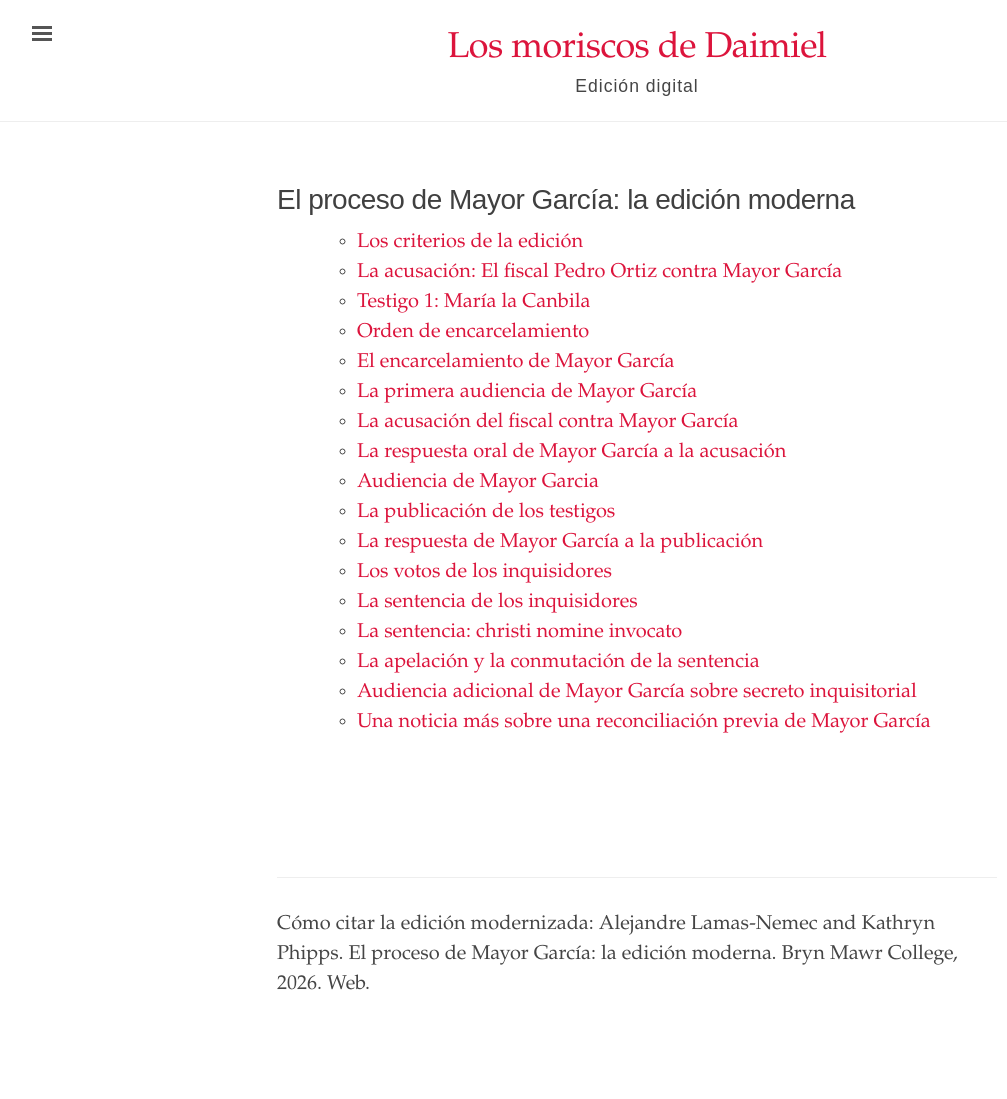
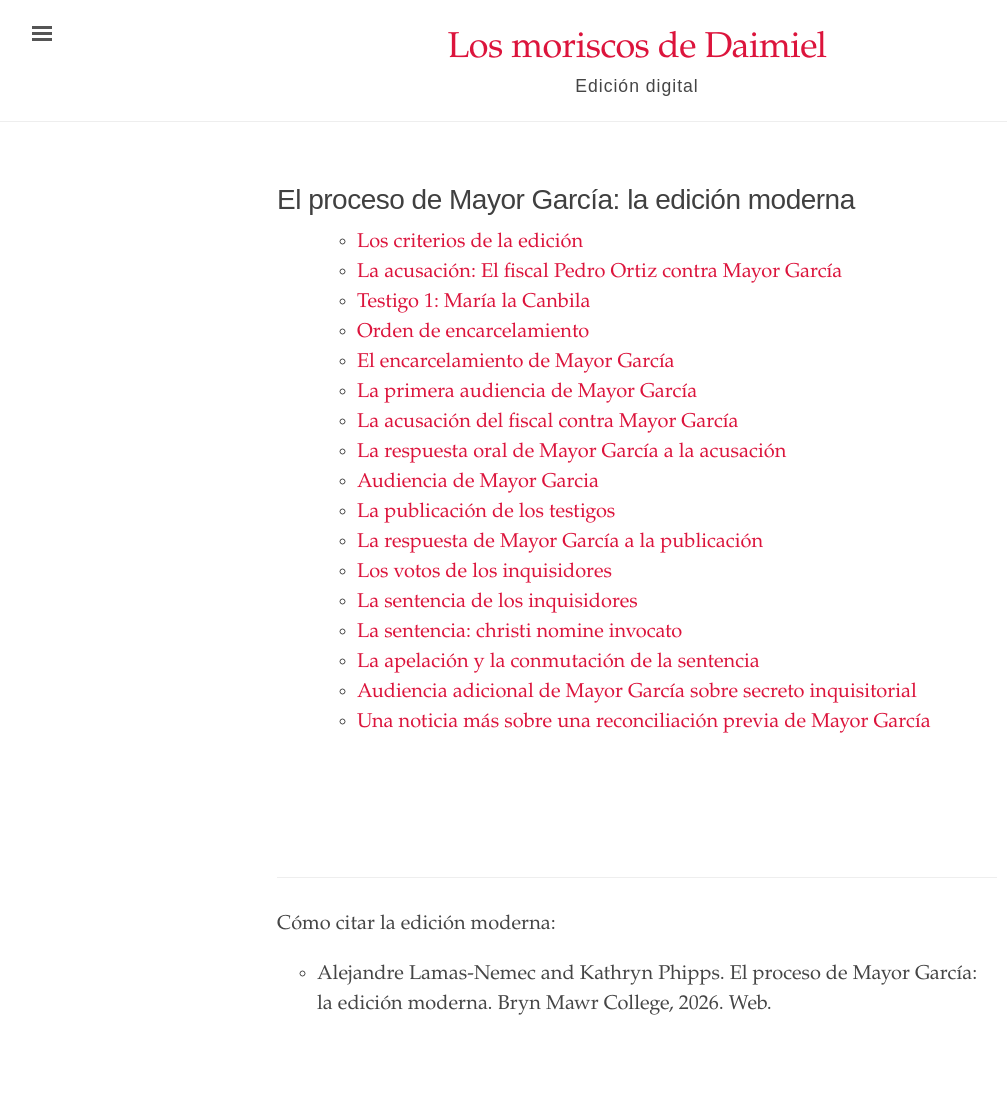
Before and after one commit to digbmc/moriscos-daimel, a Jekyll site: the page built from edicion-moderna.md, in a window 1280 px wide. Shown: the whole page, without its empty margins (3-1010 px from the left). Built offline with Jekyll 4.4.1, drawn with Linux system fonts in a browser that asks for light colours.

Commit message:
Update edicion-moderna.md

```diff
--- a/edicion-moderna.md
+++ b/edicion-moderna.md
@@ -24,7 +24,8 @@ nav_order: 3
 
 <br>
 <hr>
-Cómo citar la edición modernizada: Alejandre Lamas-Nemec and Kathryn Phipps. El proceso de Mayor García: la edición moderna. Bryn Mawr College, 2026. Web.
+Cómo citar la edición moderna:
+  - Alejandre Lamas-Nemec and Kathryn Phipps. El proceso de Mayor García: la edición moderna. Bryn Mawr College, 2026. Web.
 
 <!--
 <script>
```
